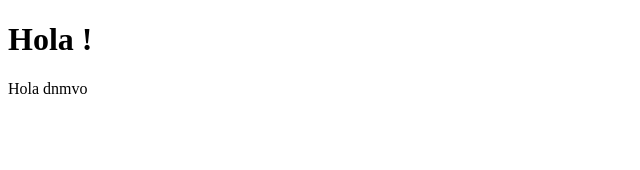
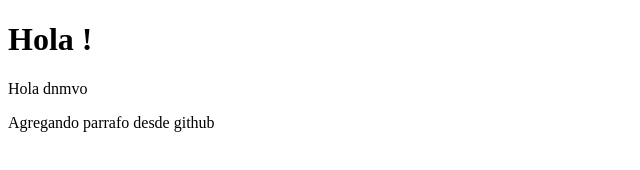
Before and after one commit to cerberuuss/CursoGit, a plain HTML site: page index.html in a window 1280 px wide. Shown: the whole page, without its empty margins (0-640 px from the left). Drawn offline with Linux system fonts and the light colour scheme.

Commit message:
Update index.html
Cambio desde GitHub

```diff
--- a/index.html
+++ b/index.html
@@ -5,5 +5,6 @@
     </head>
     <body>
         <p>Hola dnmvo</p>
+        <p>Agregando parrafo desde github</p>
     </body>
 </html>
```
